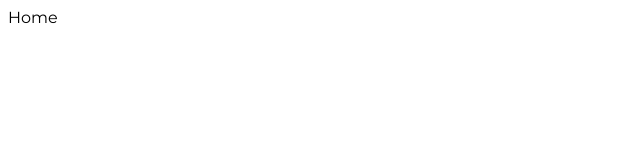
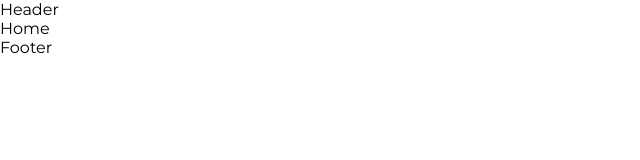
Before and after one commit to soumyabanerjee98/buffocake-frontend, a Next.js app: page / in a window 1280 px wide. Shown: the top 160 px of the page, without its empty margins (0-640 px from the left). Built offline with nearby package versions, Linux system fonts and the light colour scheme.

Commit message:
Update
Update of basic structure

```diff
--- /dev/null
+++ b/Components/Config/siteConfig.tsx
@@ -0,0 +1,4 @@
+export const metaConfig = {
+    home_title: 'Buffocakes',
+    home_desc: 'Buffocakes'
+}
--- /dev/null
+++ b/Components/UI/BasicLayout.tsx
@@ -0,0 +1,17 @@
+import React, { useState } from 'react'
+import Footer from './Footer';
+import Header from './Header';
+
+const BasicLayout = (props: any) => {
+    const { children } = props;
+    const [showLayout, setShowLayout] = useState(true);
+  return (
+    <>
+    {showLayout && <Header/>}
+    {children}
+    {showLayout && <Footer/>}
+    </>
+  )
+}
+
+export default BasicLayout
--- /dev/null
+++ b/Components/UI/Footer.tsx
@@ -0,0 +1,9 @@
+import React from 'react'
+
+const Footer = () => {
+  return (
+    <footer>Footer</footer>
+  )
+}
+
+export default Footer
--- /dev/null
+++ b/Components/UI/Header.tsx
@@ -0,0 +1,9 @@
+import React from 'react'
+
+const Header = () => {
+  return (
+    <header>Header</header>
+  )
+}
+
+export default Header
--- a/components/pages/Home.tsx
+++ b/components/pages/Home.tsx
@@ -1,8 +1,13 @@
 import React from 'react'
+import BasicLayout from '../UI/BasicLayout'
 
 const Home = () => {
   return (
-    <div>Home</div>
+    <>
+      <BasicLayout>
+        <div className='home-screen'>Home</div>
+      </BasicLayout>
+    </>
   )
 }
 
--- a/pages/_app.js
+++ b/pages/_app.tsx
@@ -1,10 +1,12 @@
 import { Montserrat } from '@next/font/google'
+import '../styles/global.css'
 
 const montserrat = Montserrat({
     subsets: ['latin']
 })
 
-const _App = ({ Component, pageProps }) => {
+const _App = (props: any) => {
+  const { Component, pageProps } = props;
   return (
     <main className={montserrat.className}>
       <Component {...pageProps} />
--- a/pages/index.tsx
+++ b/pages/index.tsx
@@ -1,12 +1,13 @@
 import Head from 'next/head'
-import Home from '../components/pages/Home';
+import { metaConfig } from '../Components/Config/siteConfig';
+import Home from '../Components/Pages/Home';
 
 const App = () => {
   return (
     <>
       <Head>
-        <title>buffocakes</title>
-        <meta name="description" content="buffocakes" />
+        <title>{metaConfig?.home_title}</title>
+        <meta name="description" content={metaConfig?.home_desc} />
         <meta name="viewport" content="width=device-width, initial-scale=1" />
       </Head>
       <Home/>
--- /dev/null
+++ b/styles/global.css
@@ -0,0 +1,3 @@
+body{
+    margin: 0;
+}
```
Also changed, not shown: pages/404.tsx (added, +13 -0 lines).
